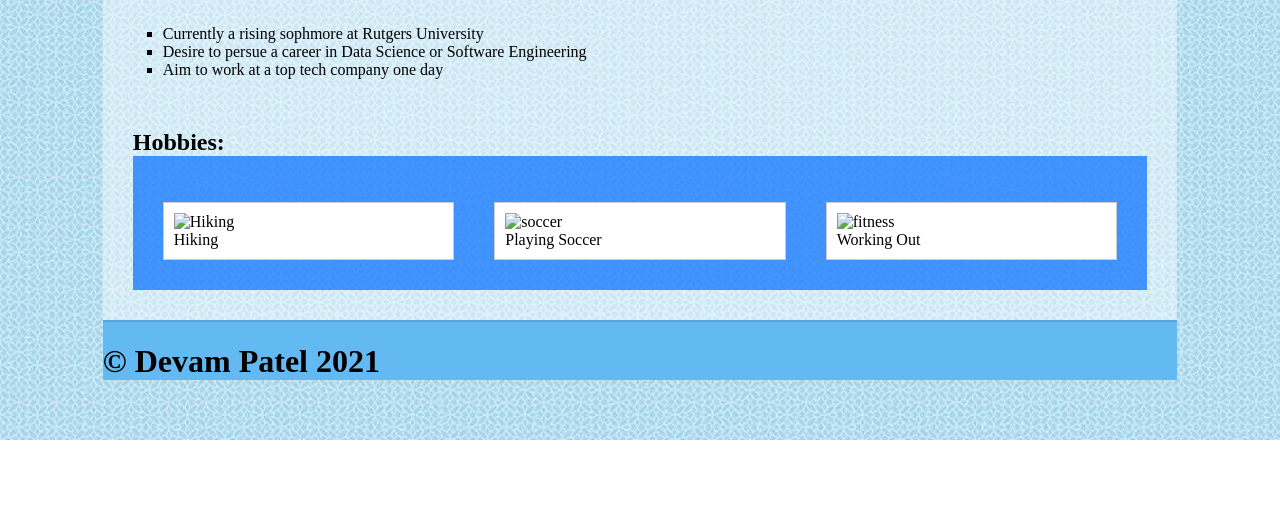
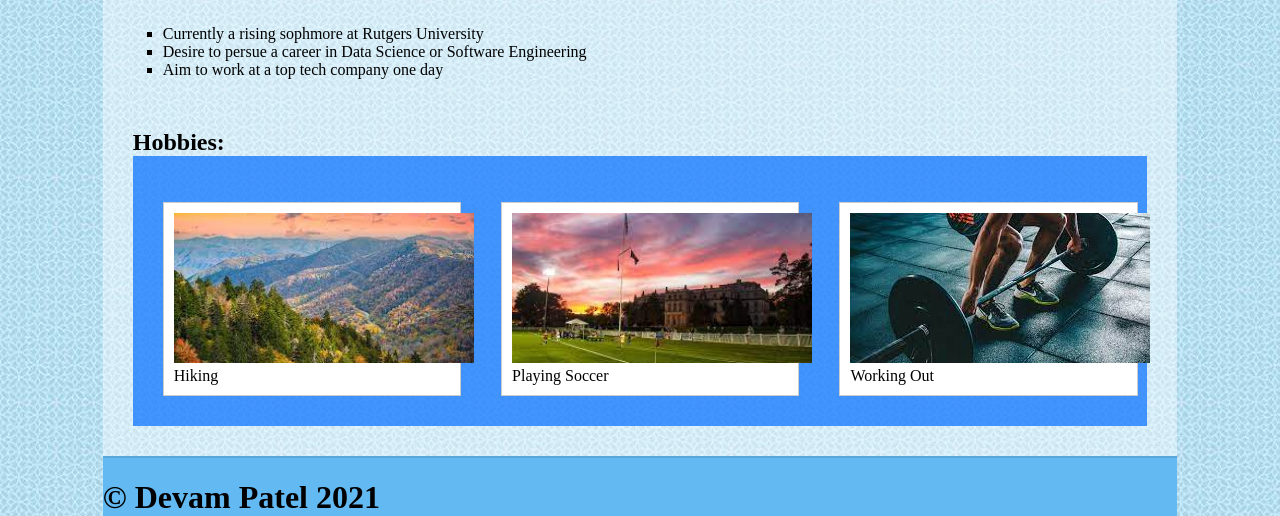
Before and after one commit to devampatel7/Devam-Website, a plain HTML site: page aboutMe.html in a window 1280 px wide. Shown: the part 360-876 px from the top of the page. Before the commit the page ends 800 px from the top, so only its background shows below. Drawn offline with Linux system fonts and the light colour scheme; the site is published under a folder, as on GitHub Pages, so addresses that start at the root find nothing.

Commit message:
fixed images in about me tab and contact css

```diff
--- a/aboutMe.html
+++ b/aboutMe.html
@@ -35,19 +35,19 @@
                 <ul class='hobby_list'>
                     <li>
                         <div class='image'>
-                            <img src="/images/mountains.jpg" alt="Hiking">
+                            <img src="images/mountains.jpg" alt="Hiking">
                         </div>
                         <caption>Hiking</caption>
                     </li>
                     <li>
                         <div class="image">
-                            <img src="/images/soccer.jpg" alt="soccer">
+                            <img src="images/soccer.jpg" alt="soccer">
                         </div>
                         <caption>Playing Soccer</caption>
                     </li>
                     <li>
                         <div class="image">
-                            <img src="/images/fitness.jpg" alt="fitness">
+                            <img src="images/fitness.jpg" alt="fitness">
                         </div>
                         <caption>Working Out</caption>
                     </li>
```
Also changed, not shown: contact.html (+1 -1 lines).
